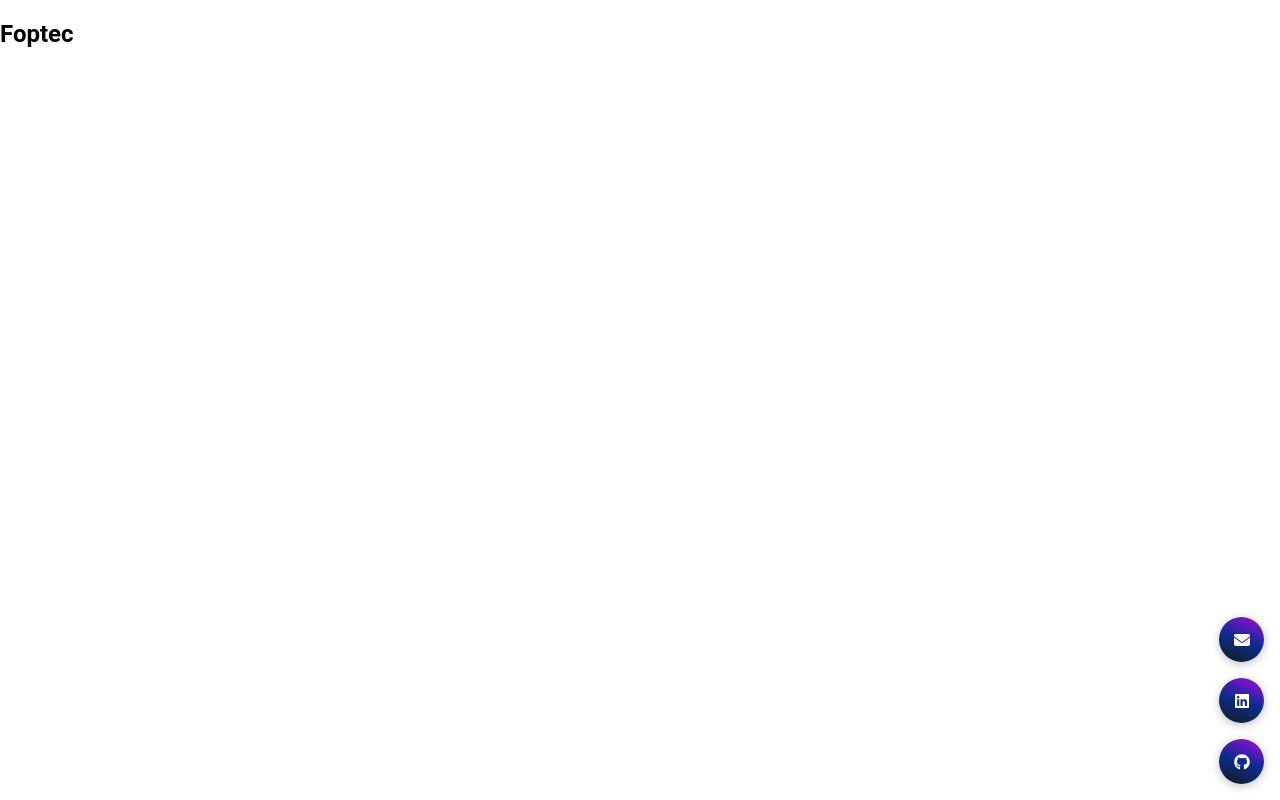
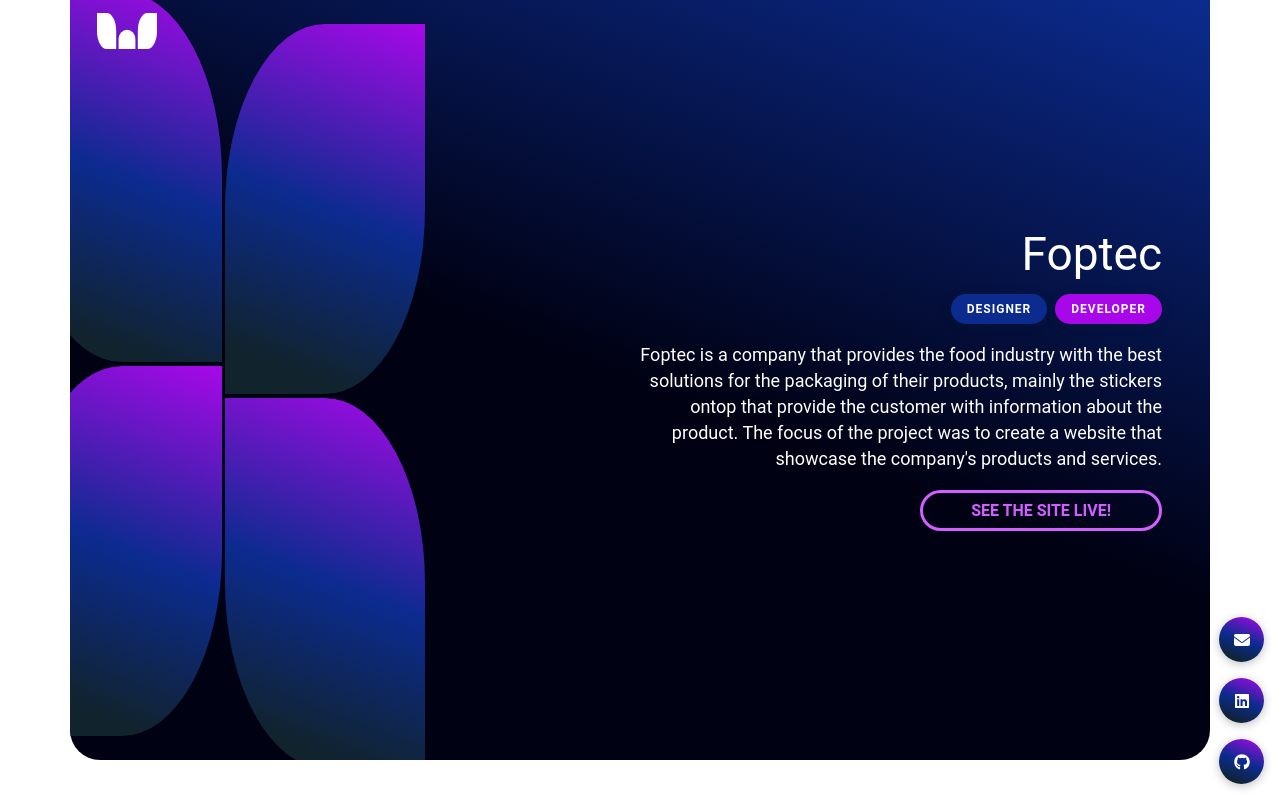
Before and after one commit to Weyenriah/portfolio, a Vue app: page /projects/foptec in a window 1280 px wide. Built offline with nearby package versions, Linux system fonts and the light colour scheme.

Commit message:
feat: First design of a project

```diff
--- a/src/components/TheNavigation.vue
+++ b/src/components/TheNavigation.vue
@@ -4,7 +4,9 @@ import TheLogo from "@/components/TheLogo.vue";
 
 <template>
   <nav class="nav">
-    <TheLogo size="--small" />
+    <RouterLink to="/">
+      <TheLogo size="--small" />
+    </RouterLink>
 
     <section class="nav__link-group">
       <!--<a
--- a/src/data/projects.ts
+++ b/src/data/projects.ts
@@ -5,46 +5,64 @@ export const projects: Array<Project> = [
     id: 1,
     slug: "foptec",
     title: "Foptec",
+    description:
+      "Foptec is a company that provides the food industry with the best solutions for the packaging of their products, mainly the stickers ontop that provide the customer with information about the product. The focus of the project was to create a website that showcase the company's products and services.",
     bullets: ["designer", "developer"],
     img: new URL(`@/assets/images/projects/foptec.png`, import.meta.url).href,
+    link: "https://www.foptec.com",
   },
   {
     id: 2,
     slug: "lifeconcern",
     title: "Scholander Lifeconcern",
+    description:
+      "The focus of this project was to upgrade the old website: from XHTML (made somewhere between 2005 - 2010) to WordPress; from no responsiveness to fully functional in all popular screen sizes.",
     bullets: ["designer", "developer"],
     img: new URL(`@/assets/images/projects/lifeconcern.png`, import.meta.url)
       .href,
+    link: "https://www.lifeconcern.se",
   },
   {
     id: 3,
     slug: "orebro-katthem",
     title: "Örebro Katthem",
+    description:
+      "The purpose of this project was to create an easy to use website - both to update, use and maintain - and provide all who want to support the cat shelter a place to find all the necessary information. The website is built as plain as can be to test out my knowledge of fullstack development during my studies at Kristianstad University.",
     bullets: ["designer", "developer"],
     img: new URL(`@/assets/images/projects/orebrokatthem.png`, import.meta.url)
       .href,
+    link: "https://www.orebrokatthem.com",
   },
   {
     id: 4,
     slug: "yo-adrian",
     title: "Yo Adrian",
+    description:
+      "The project was through my current employer (Quality Think) and the purpose of the website was to showcase Yo Adrian's expertise as a creative content studio. My role in the project was to develop the website as well as giving input on the design and the user experience",
     bullets: ["developer"],
     img: new URL(`@/assets/images/projects/yoadrian.png`, import.meta.url).href,
+    link: "https://www.yoadrian.se",
   },
   {
     id: 5,
     slug: "grain-cloud",
     title: "Grain Cloud",
+    description:
+      "The project was through my current employer (Quality Think), and the design is provided by the marketing agency Dragster. My role was to develop the website (together with my team) as well as handling the project management on our end. The purpose of the website is to provide Grain Cloud's customers with a place to find all the necessary information about their products as well as strengthen the company's digital presence.",
     bullets: ["developer"],
     img: new URL(`@/assets/images/projects/graincloud.png`, import.meta.url)
       .href,
+    link: "https://www.graincloud.com",
   },
   {
     id: 6,
     slug: "freja-partner",
     title: "Freja Partner",
+    description:
+      "The project was through my current employer (Quality Think), and the design is provided by the marketing agency Sultan & Sultan. My role was to develop the website, and is my first project at Quality Think.",
     bullets: ["developer"],
     img: new URL(`@/assets/images/projects/frejapartner.png`, import.meta.url)
       .href,
+    link: "https://www.frejapartner.se",
   },
 ];
--- a/src/types/project.ts
+++ b/src/types/project.ts
@@ -2,6 +2,8 @@ export interface Project {
   id: number;
   slug: string;
   title: string;
+  description: string;
   bullets: Array<"designer" | "developer">;
   img: string;
+  link: string;
 }
--- a/src/views/ProjectView.vue
+++ b/src/views/ProjectView.vue
@@ -1,6 +1,43 @@
 <template>
   <div v-if="project" class="project">
-    <h2>{{ project.title }}</h2>
+    <header class="header">
+      <TheNavigation />
+
+      <TheDecor />
+
+      <section class="header__content">
+        <div class="header__content-inner">
+          <h1 class="header__main-title">
+            {{ project.title }}
+          </h1>
+
+          <!-- Bullets -->
+          <div class="header__bullets">
+            <div
+              class="header__bullet"
+              v-for="bullet in project.bullets"
+              :key="bullet"
+              :class="'header__bullet--' + bullet"
+            >
+              {{ bullet }}
+            </div>
+          </div>
+
+          <p class="header__description">
+            {{ project.description }}
+          </p>
+
+          <a
+            class="btn btn--outline-purple"
+            :href="project.link"
+            target="_blank"
+            rel="noopener noreferrer"
+          >
+            See the site live!
+          </a>
+        </div>
+      </section>
+    </header>
   </div>
   <div v-else>
     <h2>Project not found</h2>
@@ -11,6 +48,8 @@
 import { computed } from "vue";
 import { useRoute } from "vue-router";
 import { projects } from "../data/projects";
+import TheDecor from "@/components/TheDecor.vue";
+import TheNavigation from "@/components/TheNavigation.vue";
 
 const project = computed(() => {
   const { slug } = useRoute().params;
@@ -18,4 +57,115 @@ const project = computed(() => {
 });
 </script>
 
-<style lang="scss" scoped></style>
+<style lang="scss" scoped>
+.header {
+  display: flex;
+  align-items: center;
+  position: relative;
+  @include dark-background;
+  height: 95vh;
+  max-height: 95vh;
+  margin: 0 7px 0 57px;
+  border-bottom-left-radius: 30px;
+  border-bottom-right-radius: 30px;
+  overflow: hidden;
+  animation-name: show-header;
+  animation-duration: 1s;
+
+  &__content {
+    z-index: 2;
+    display: flex;
+    justify-content: flex-end;
+    width: 100%;
+    margin: 0 1em;
+
+    &-inner {
+      display: flex;
+      flex-direction: column;
+      align-items: flex-end;
+      width: 100%;
+      color: $white;
+      text-align: right;
+    }
+  }
+
+  &__main-title {
+    font-weight: 400;
+    line-height: 48px;
+    font-size: 46px;
+    margin: 0 0 16px 0;
+
+    .purple-text {
+      transition: $main-transition;
+    }
+
+    &:hover {
+      .purple-text {
+        color: $light-purple;
+      }
+    }
+  }
+
+  &__bullets {
+    display: flex;
+    gap: 0.5rem;
+    transition: $main-transition;
+  }
+
+  &__bullet {
+    box-shadow: 0 0.125rem 0.625rem rgba(17, 35, 45, 0.25);
+    font-size: 10px;
+    color: $white;
+    border-radius: 20px;
+    padding: 0.5rem 1rem;
+    text-transform: uppercase;
+    letter-spacing: 1px;
+    font-weight: bold;
+
+    &--designer {
+      background-color: $blue;
+    }
+
+    &--developer {
+      background-color: $purple;
+    }
+
+    p {
+      margin: 0;
+    }
+
+    @include tablet-up {
+      font-size: 12px;
+    }
+  }
+
+  &__description {
+    font-size: 18px;
+    line-height: 26px;
+  }
+
+  @include tablet-up {
+    margin: 0 70px 0 70px;
+
+    &__content {
+      margin: 0 3em;
+
+      &-inner {
+        width: 50%;
+      }
+    }
+  }
+
+  @keyframes show-header {
+    0% {
+      opacity: 0;
+      height: 0;
+    }
+
+    100% {
+      opacity: 1;
+      height: 95vh;
+    }
+  }
+}
+</style>
```
